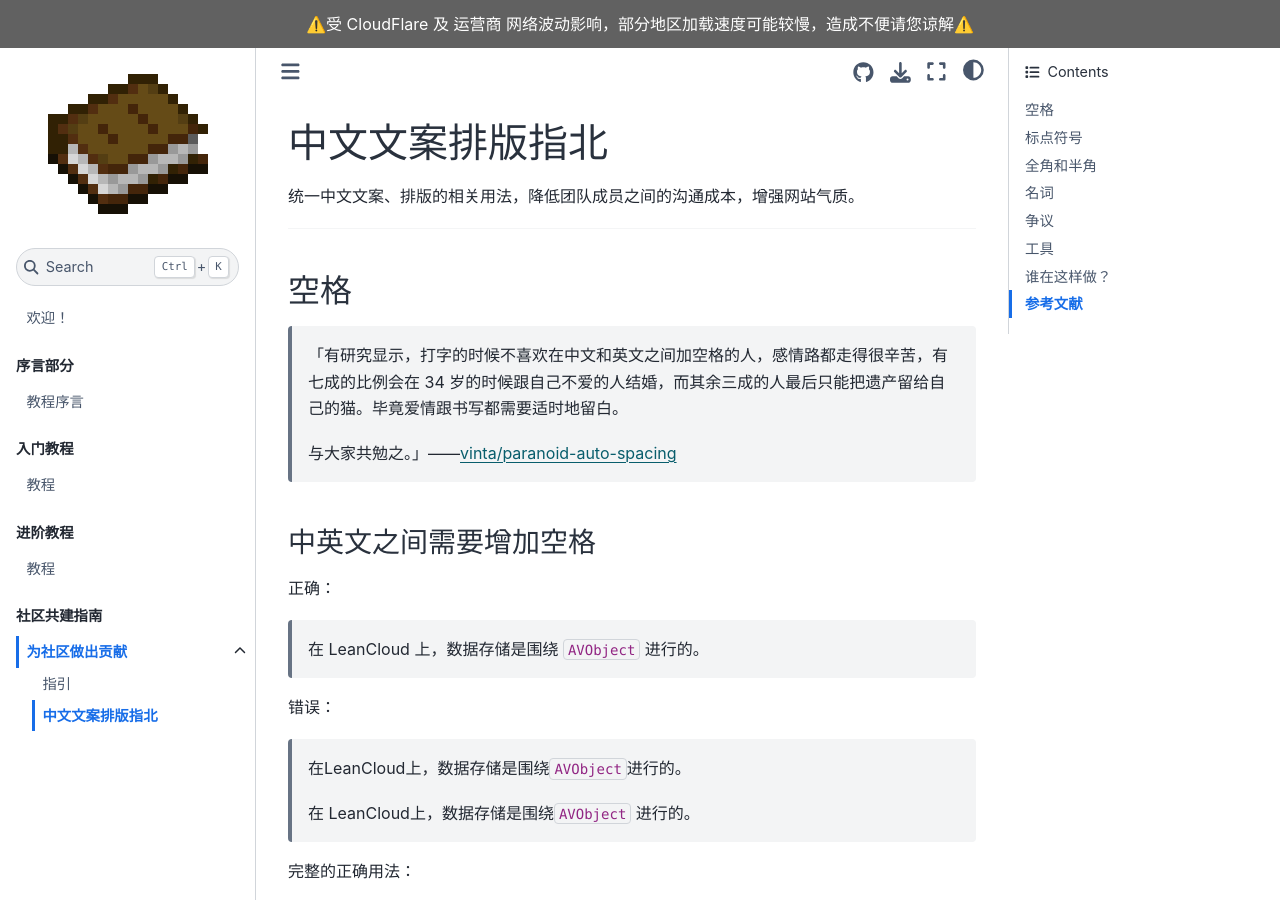
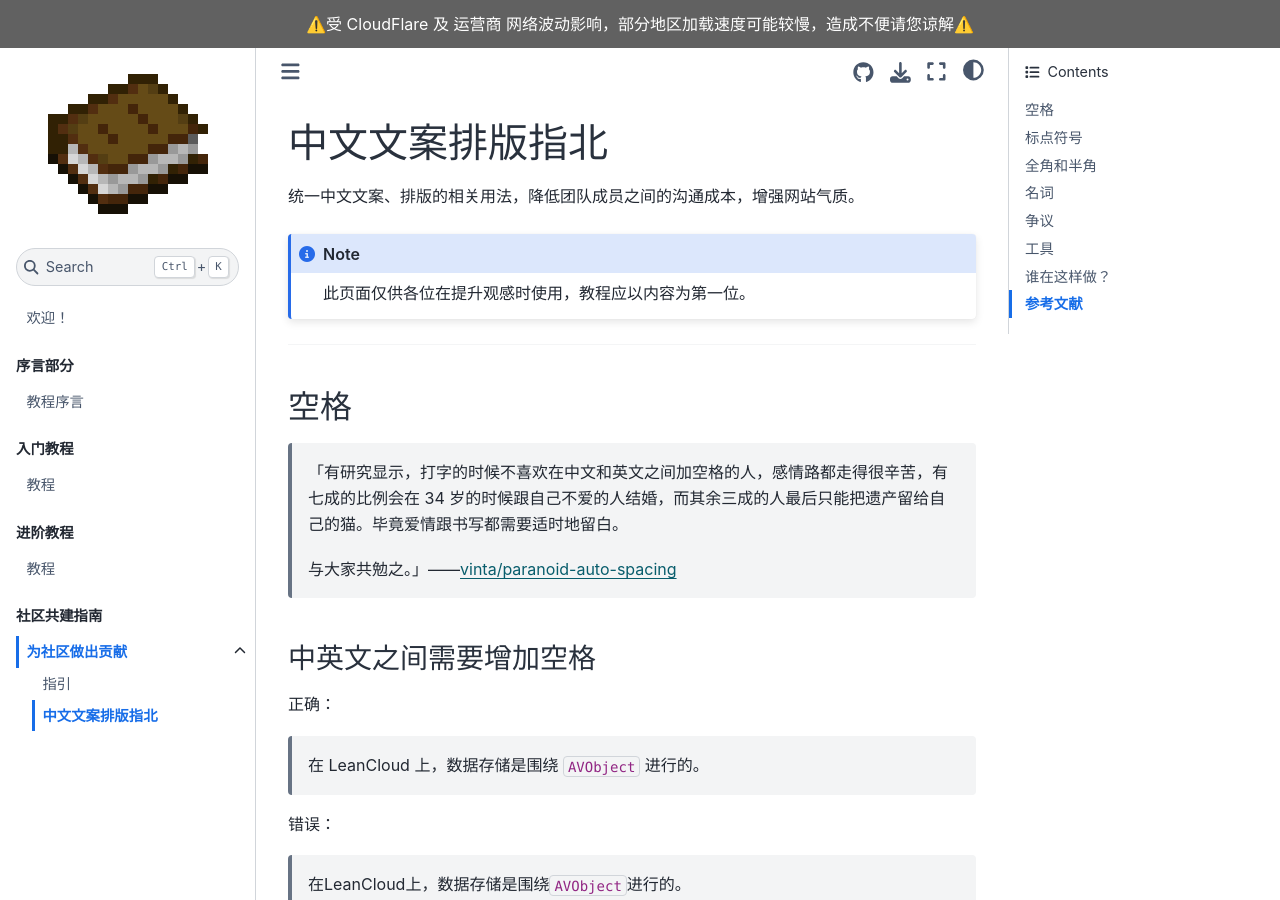
Before and after one commit to Lianmoe/Lianmoe-Tutorial, a Sphinx documentation site: the page built from docs/contributing/paiban.md, in a window 1280 px wide and 900 px high. Built offline with Sphinx 7.4.7 and the Sphinx Book theme 1.1.4, drawn with Linux system fonts in a browser that asks for light colours.

Commit message:
Update paiban.md

`````diff
--- a/docs/contributing/paiban.md
+++ b/docs/contributing/paiban.md
@@ -2,7 +2,9 @@
 
 统一中文文案、排版的相关用法，降低团队成员之间的沟通成本，增强网站气质。
 
-
+````{note}
+此页面仅供各位在提升观感时使用，教程应以内容为第一位。
+````
 * * *
 
 ## 空格
`````
